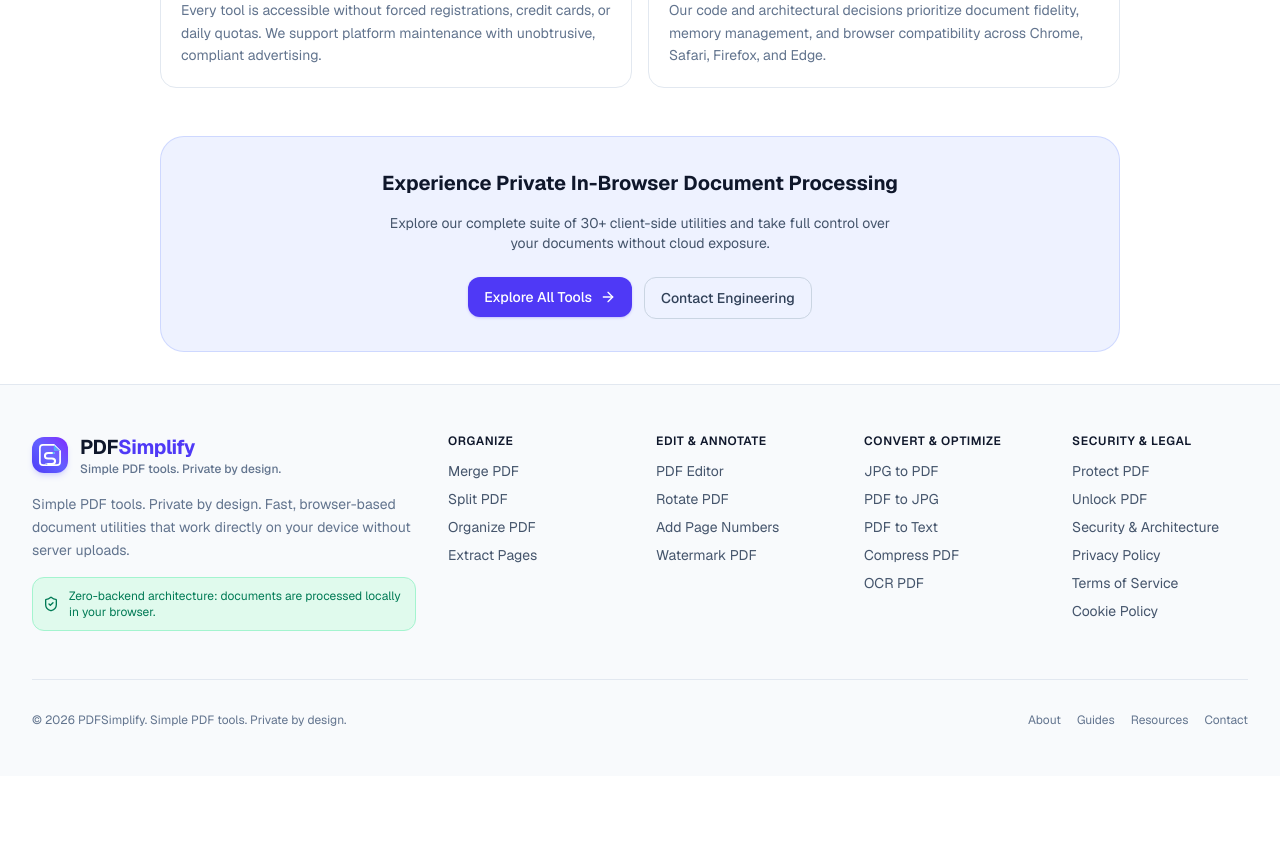
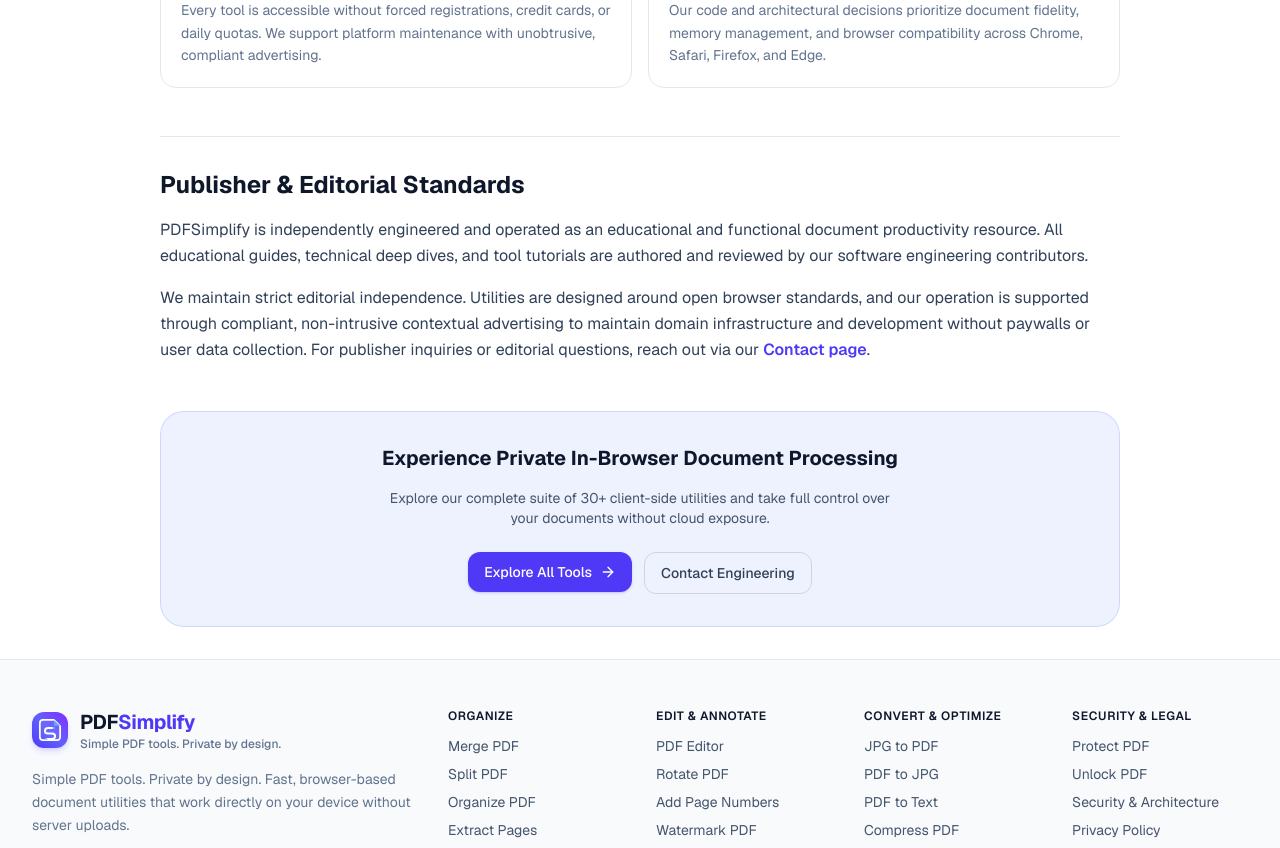
Before and after one commit to TD0961/pdf-utility-website, a Next.js app: page /about in a window 1280 px wide. Shown: the part 1420-2268 px from the top of the page. Before the commit the page ends 2196 px from the top, so only its background shows below. Built offline with nearby package versions, Linux system fonts and the light colour scheme; no server answers.

Commit message:
fix(compliance): remove notification prompts, harden CSP for AdSense beacons, prevent SW cross-origin interception, and enhance publisher transparency

```diff
--- a/public/sw.js
+++ b/public/sw.js
@@ -6,7 +6,7 @@
  * Documents and user data are strictly processed in volatile client memory and are NEVER cached.
  */
 
-const CACHE_VERSION = 'v1.2.0';
+const CACHE_VERSION = 'v1.2.1';
 const STATIC_CACHE = `pdfsimplify-static-${CACHE_VERSION}`;
 const RUNTIME_CACHE = `pdfsimplify-runtime-${CACHE_VERSION}`;
 
@@ -112,6 +112,12 @@ self.addEventListener('fetch', (event) => {
 
   // Ignore non-GET requests, non-HTTP(S) protocols, and browser extensions
   if (request.method !== 'GET' || !url.protocol.startsWith('http')) {
+    return;
+  }
+
+  // Strictly ignore all cross-origin requests (Google AdSense, DoubleClick, ad scripts, analytics, fonts, CDNs)
+  // The service worker only caches and handles first-party application assets
+  if (url.origin !== self.location.origin) {
     return;
   }
 
--- a/src/app/about/page.tsx
+++ b/src/app/about/page.tsx
@@ -137,7 +137,23 @@ export default function AboutPage() {
         </div>
       </section>
 
-      {/* 4. Call to Action */}
+      {/* 4. Publisher & Editorial Standards */}
+      <section className="space-y-4 text-slate-700 dark:text-slate-300 text-sm sm:text-base leading-relaxed border-t border-slate-200 dark:border-slate-800 pt-8">
+        <h2 className="text-xl sm:text-2xl font-bold text-slate-900 dark:text-white">
+          Publisher & Editorial Standards
+        </h2>
+        <p>
+          PDFSimplify is independently engineered and operated as an educational and functional document productivity resource. All educational guides, technical deep dives, and tool tutorials are authored and reviewed by our software engineering contributors.
+        </p>
+        <p>
+          We maintain strict editorial independence. Utilities are designed around open browser standards, and our operation is supported through compliant, non-intrusive contextual advertising to maintain domain infrastructure and development without paywalls or user data collection. For publisher inquiries or editorial questions, reach out via our{' '}
+          <Link href="/contact" className="text-indigo-600 dark:text-indigo-400 font-semibold hover:underline">
+            Contact page
+          </Link>.
+        </p>
+      </section>
+
+      {/* 5. Call to Action */}
       <div className="p-8 rounded-3xl bg-indigo-50 dark:bg-indigo-950/40 border border-indigo-200/80 dark:border-indigo-800 space-y-4 text-center">
         <h3 className="text-xl font-bold text-slate-900 dark:text-white">
           Experience Private In-Browser Document Processing
--- a/src/app/contact/page.tsx
+++ b/src/app/contact/page.tsx
@@ -77,13 +77,13 @@ export default function ContactPage() {
             For advertising network queries, Google AdSense compliance, and media partnerships:
           </p>
           <a
-            href="mailto:contact@pdfsimplify.com"
+            href={`mailto:${siteConfig.supportEmail}`}
             className="text-sm font-semibold text-purple-600 dark:text-purple-400 hover:underline block pt-2"
           >
-            contact@pdfsimplify.com
+            {siteConfig.supportEmail}
           </a>
           <p className="text-[11px] text-slate-400 dark:text-slate-500 pt-1">
-            Operating entity: PDFSimplify Project.
+            Publisher contact: tensaedeme61@gmail.com
           </p>
         </Card>
       </div>
--- a/src/app/layout.tsx
+++ b/src/app/layout.tsx
@@ -9,7 +9,6 @@ import { getWebsiteSchema } from '@/lib/seo/jsonld';
 import { constructMetadata } from '@/lib/seo/metadata';
 import { ServiceWorkerRegister } from '@/components/pwa/ServiceWorkerRegister';
 import { OfflineIndicator } from '@/components/pwa/OfflineIndicator';
-import { NotificationBanner } from '@/components/notifications/NotificationBanner';
 import { ThemeProvider } from '@/components/theme/ThemeProvider';
 
 const geistSans = Geist({
@@ -84,7 +83,6 @@ export default function RootLayout({
             {children}
           </main>
           <Footer />
-          <NotificationBanner />
           <OfflineIndicator />
           <ServiceWorkerRegister />
         </ThemeProvider>
--- a/src/components/navigation/Navbar.tsx
+++ b/src/components/navigation/Navbar.tsx
@@ -10,7 +10,6 @@ import { ThemeToggle } from '@/components/theme/ThemeToggle';
 import { ShieldCheck, Menu, X, ChevronDown } from 'lucide-react';
 import { TOOL_CATEGORIES, TOOLS_REGISTRY } from '@/data/tools';
 import { PwaInstallButton } from '@/components/pwa/PwaInstallButton';
-import { NotificationBell } from '@/components/notifications/NotificationBell';
 
 export function Navbar() {
   const [mobileMenuOpen, setMobileMenuOpen] = useState(false);
@@ -117,7 +116,6 @@ export function Navbar() {
               <ShieldCheck className="w-3.5 h-3.5" />
               <span>Zero Server Uploads</span>
             </div>
-            <NotificationBell />
             <ThemeToggle />
             <Link href="/pdf-tools">
               <Button size="sm">Explore Tools</Button>
@@ -126,7 +124,6 @@ export function Navbar() {
 
           {/* Mobile Menu & Theme Toggle */}
           <div className="flex sm:hidden items-center gap-1">
-            <NotificationBell />
             <ThemeToggle />
             <button
               onClick={() => setMobileMenuOpen(!mobileMenuOpen)}
```
Also changed, not shown: vercel.json, 1 other file (tests, documents, lock files or other folders).
